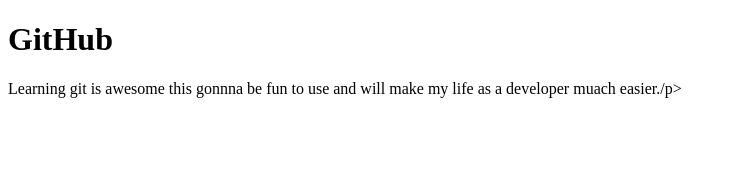
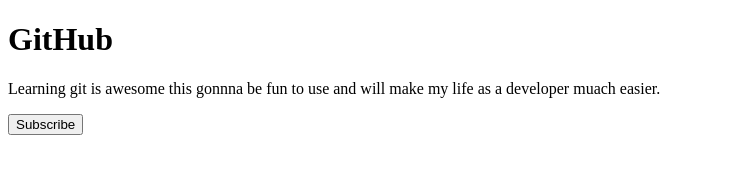
Before and after one commit to RobinHaider/First-Online-Repository, a plain HTML site: page index.html in a window 1280 px wide. Shown: the whole page, without its empty margins (0-736 px from the left). Drawn offline with Linux system fonts and the light colour scheme.

Commit message:
added a button in branchB

```diff
--- a/index.html
+++ b/index.html
@@ -8,6 +8,8 @@
 </head>
 <body>
     <h1>GitHub</h1>
-    <p>Learning git is awesome this gonnna be fun to use and will make my life as a developer muach easier./p>
+    <p>Learning git is awesome this gonnna be fun to use and will make my life as a developer muach easier.</p>
+
+    <button class="btn btn-info btn-lg">Subscribe</button>
 </body>
 </html>
```
